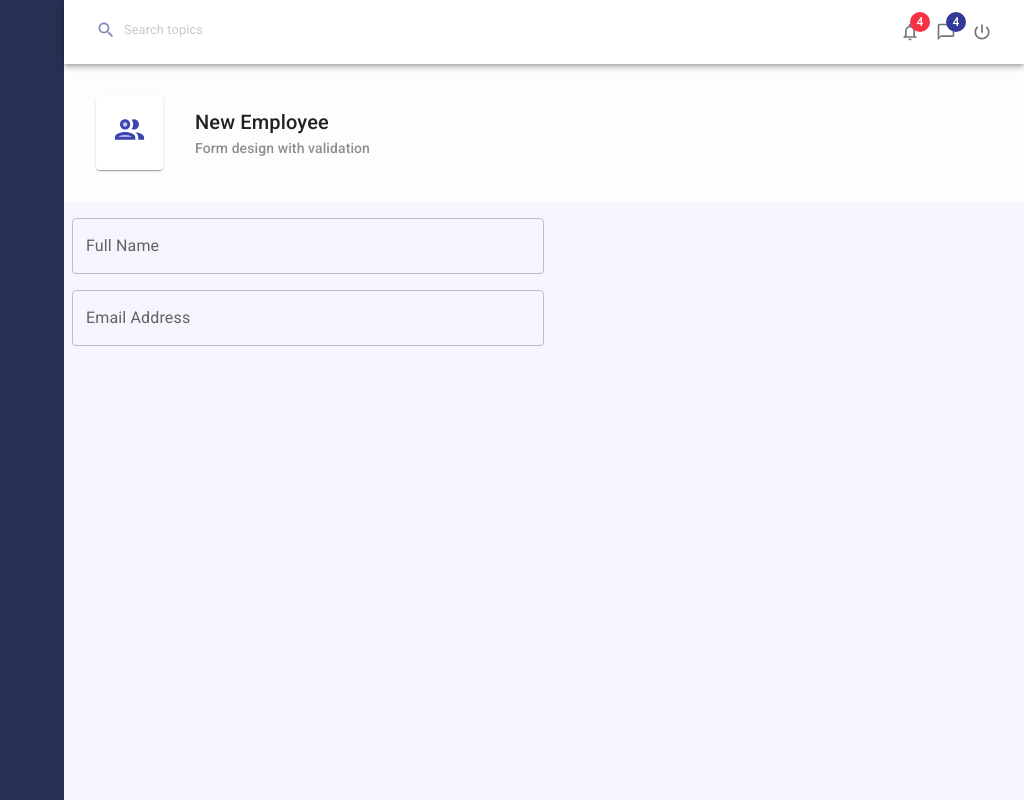
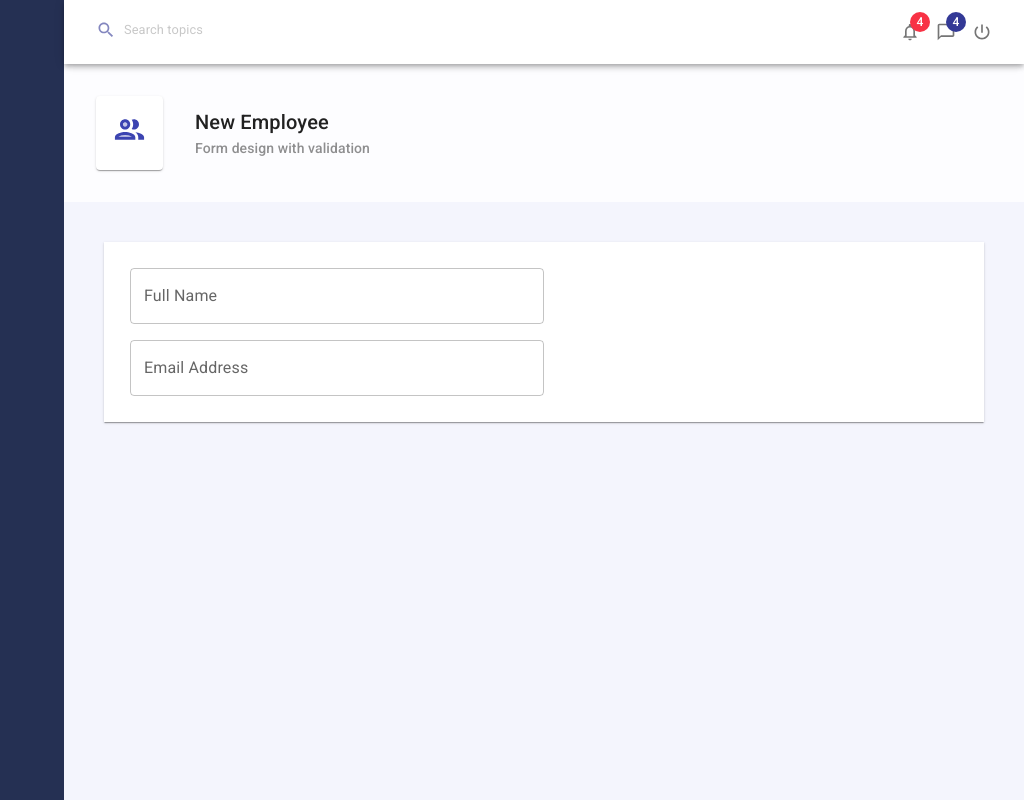
Before and after one commit to urbain32/complete-mui-system, a React (Create React App) app: page / in a window 1280 px wide. Shown: the whole page, without its empty margins (256-1280 px from the left). Built offline with nearby package versions, Linux system fonts and the light colour scheme.

Commit message:
adding a background

```diff
--- a/src/pages/employees/Employees.js
+++ b/src/pages/employees/Employees.js
@@ -1,8 +1,12 @@
 import { PeopleOutlineTwoTone } from "@mui/icons-material";
+import { Paper, styled } from "@mui/material";
 import React from "react";
 import PageHeader from "../../components/PageHeader";
 import EmployeesForm from "./EmployeesForm";
-
+const MyPaper = styled(Paper)((theme) => ({
+  margin: "40px",
+  padding: "18px",
+}));
 const Employees = () => {
   return (
     <>
@@ -11,7 +15,9 @@ const Employees = () => {
         subtitle="Form design with validation"
         icon={<PeopleOutlineTwoTone fontSize="large" />}
       />
-      <EmployeesForm />
+      <MyPaper square>
+        <EmployeesForm />
+      </MyPaper>
     </>
   );
 };
```
